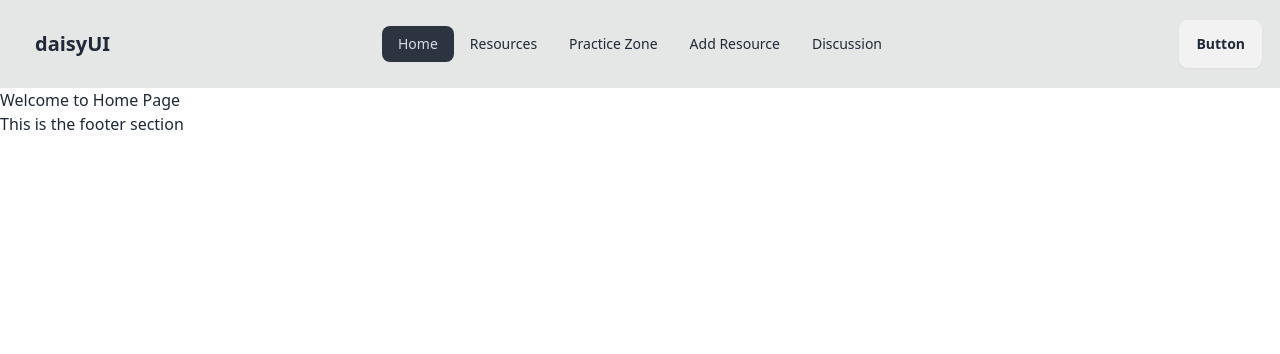
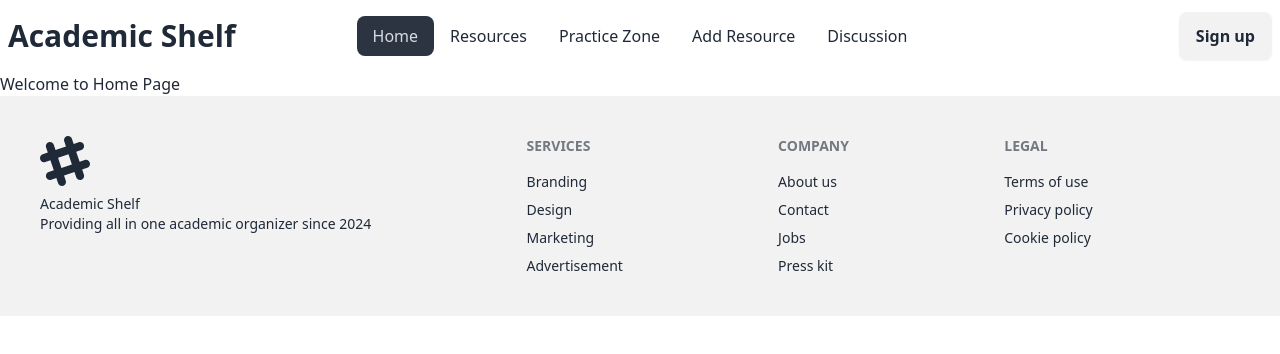
Before and after one commit to sadmaningithub/academic-shelf-client, a React (Vite) app: page / in a window 1280 px wide. Shown: the top 354 px of the page. Built offline with nearby package versions, Linux system fonts and the light colour scheme.

Commit message:
navbar and footer created

```diff
--- a/src/components/Footer/Footer.jsx
+++ b/src/components/Footer/Footer.jsx
@@ -3,7 +3,48 @@
 const Footer = () => {
     return (
         <div>
-            <h1>This is the footer section</h1>
+            <footer className="footer bg-base-200 text-base-content p-10">
+                <div className="footer max-w-screen-2xl mx-auto">
+                    <aside>
+                        <svg
+                            width="50"
+                            height="50"
+                            viewBox="0 0 24 24"
+                            xmlns="http://www.w3.org/2000/svg"
+                            fillRule="evenodd"
+                            clipRule="evenodd"
+                            className="fill-current">
+                            <path
+                                d="M22.672 15.226l-2.432.811.841 2.515c.33 1.019-.209 2.127-1.23 2.456-1.15.325-2.148-.321-2.463-1.226l-.84-2.518-5.013 1.677.84 2.517c.391 1.203-.434 2.542-1.831 2.542-.88 0-1.601-.564-1.86-1.314l-.842-2.516-2.431.809c-1.135.328-2.145-.317-2.463-1.229-.329-1.018.211-2.127 1.231-2.456l2.432-.809-1.621-4.823-2.432.808c-1.355.384-2.558-.59-2.558-1.839 0-.817.509-1.582 1.327-1.846l2.433-.809-.842-2.515c-.33-1.02.211-2.129 1.232-2.458 1.02-.329 2.13.209 2.461 1.229l.842 2.515 5.011-1.677-.839-2.517c-.403-1.238.484-2.553 1.843-2.553.819 0 1.585.509 1.85 1.326l.841 2.517 2.431-.81c1.02-.33 2.131.211 2.461 1.229.332 1.018-.21 2.126-1.23 2.456l-2.433.809 1.622 4.823 2.433-.809c1.242-.401 2.557.484 2.557 1.838 0 .819-.51 1.583-1.328 1.847m-8.992-6.428l-5.01 1.675 1.619 4.828 5.011-1.674-1.62-4.829z"></path>
+                        </svg>
+                        <p>
+                            Academic Shelf
+                            <br />
+                            Providing all in one academic organizer since 2024
+                        </p>
+                    </aside>
+                    <nav>
+                        <h6 className="footer-title">Services</h6>
+                        <a className="link link-hover">Branding</a>
+                        <a className="link link-hover">Design</a>
+                        <a className="link link-hover">Marketing</a>
+                        <a className="link link-hover">Advertisement</a>
+                    </nav>
+                    <nav>
+                        <h6 className="footer-title">Company</h6>
+                        <a className="link link-hover">About us</a>
+                        <a className="link link-hover">Contact</a>
+                        <a className="link link-hover">Jobs</a>
+                        <a className="link link-hover">Press kit</a>
+                    </nav>
+                    <nav>
+                        <h6 className="footer-title">Legal</h6>
+                        <a className="link link-hover">Terms of use</a>
+                        <a className="link link-hover">Privacy policy</a>
+                        <a className="link link-hover">Cookie policy</a>
+                    </nav>
+                </div>
+            </footer>
         </div>
     );
 };
--- a/src/components/NavBar/NavBar.jsx
+++ b/src/components/NavBar/NavBar.jsx
@@ -4,7 +4,7 @@
 const NavBar = () => {
 
     const navLinks = <>
-        <li> <NavLink to='/' >Home </NavLink> </li>
+        <li> <NavLink to='/'  >Home </NavLink> </li>
         <li> <NavLink to='/resources'> Resources</NavLink> </li>
         <li> <NavLink to='/practice'> Practice Zone</NavLink> </li>
         <li> <NavLink to='/addResource'>Add Resource</NavLink> </li>
@@ -12,9 +12,9 @@
     </>
 
     return (
-        <div className="navbar bg-base-300 border">
-            <div className="navbar max-w-7xl mx-auto">
-                <div className="navbar-start border">
+        <div className=" bg-base-100 ">
+            <div className="navbar max-w-screen-2xl mx-auto">
+                <div className="navbar-start">
                     <div className="dropdown">
                         <div tabIndex={0} role="button" className="btn btn-ghost lg:hidden">
                             <svg
@@ -36,15 +36,15 @@
                             {navLinks}
                         </ul>
                     </div>
-                    <a className="btn btn-ghost text-xl">daisyUI</a>
+                    <NavLink className='text-3xl font-bold' to='/'>Academic Shelf</NavLink>
                 </div>
-                <div className="navbar-center hidden lg:flex border">
-                    <ul className="menu menu-horizontal px-1">
+                <div className="navbar-center hidden lg:flex">
+                    <ul className="menu menu-horizontal text-base">
                         {navLinks}
                     </ul>
                 </div>
-                <div className="navbar-end border">
-                    <a className="btn">Button</a>
+                <div className="navbar-end">
+                    <a className="btn text-base">Sign up</a>
                 </div>
             </div>
         </div>
```
Also changed, not shown: src/components/Banner/Banner.jsx (added).
